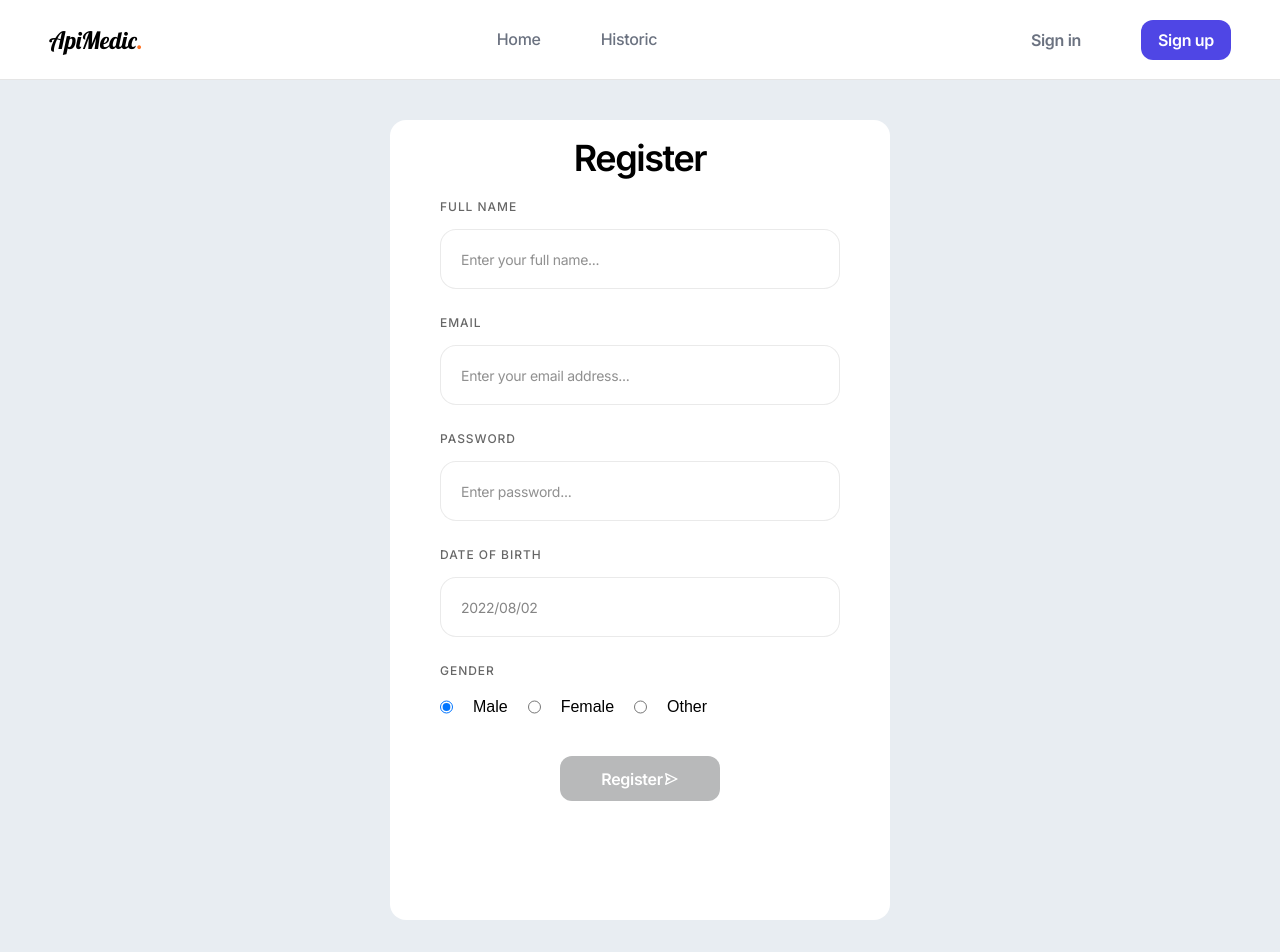
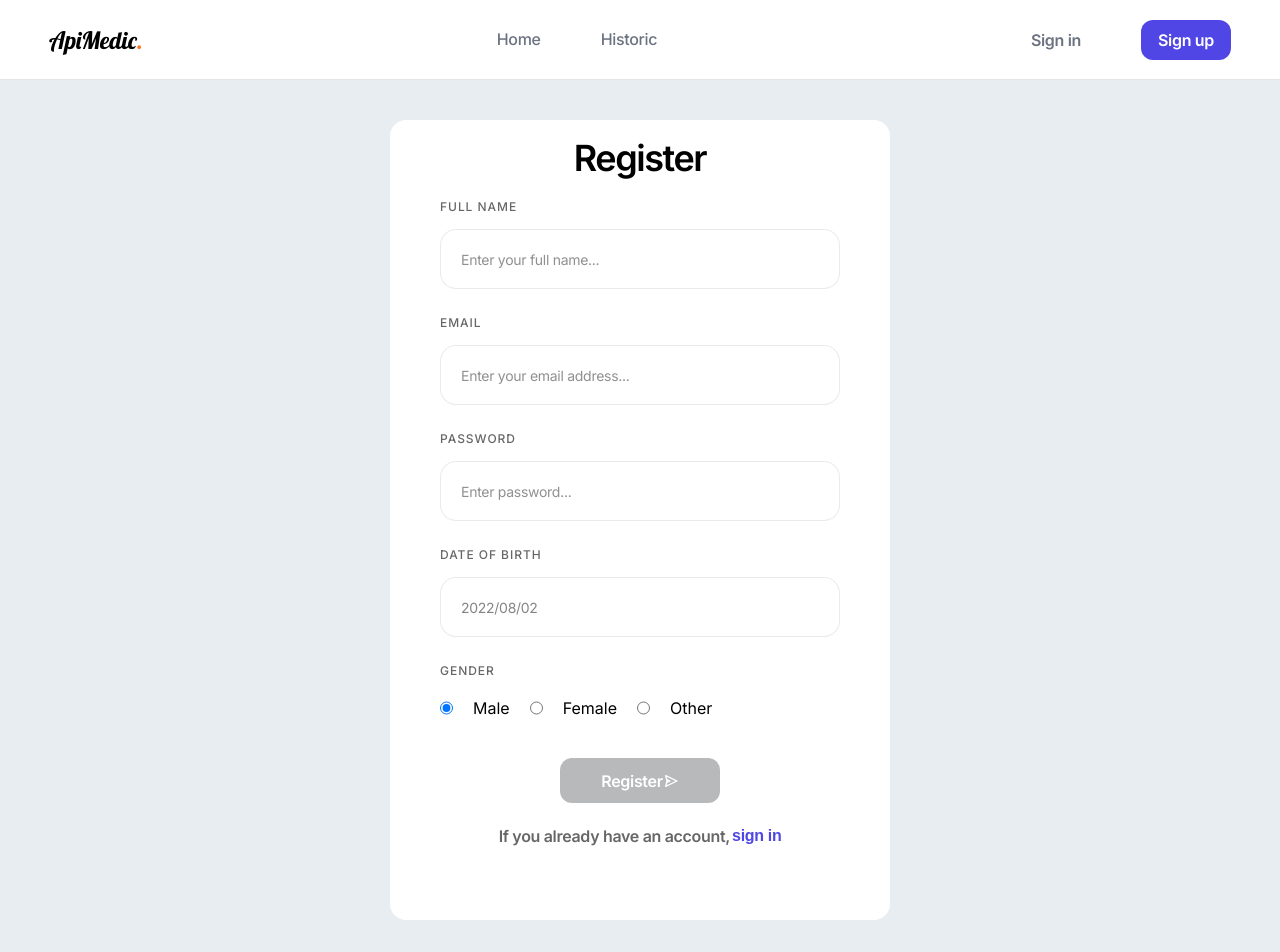
Before and after one commit to joaquinlamela/ApiMedic-Frontend, a React (Create React App) app in the folder api-medic/: page /signup in a window 1280 px wide. Shown: the top 952 px of the page. Built offline with nearby package versions, Linux system fonts and the light colour scheme; a web font is replaced by a local one.

Commit message:
Add link to login in the register form

```diff
--- a/api-medic/src/containers/register/index.jsx
+++ b/api-medic/src/containers/register/index.jsx
@@ -15,6 +15,8 @@ import GenderContainer from "./styles/GenderContainer";
 import Label from "../../components/InputWithLabel/styles/Label";
 import CalendarWithLabel from "../../components/Calendar";
 import Title from "../../components/Title";
+import LinkContainer from "./styles/LinkMessage";
+import { Link } from "react-router-dom";
 
 const Register = () => {
   const [name, setName] = useState("");
@@ -102,6 +104,9 @@ const Register = () => {
         >
           Register <BiSend />
         </Button>
+        <LinkContainer>
+          If you already have an account, <Link to="/login">sign in</Link>
+        </LinkContainer>
       </FormContainer>
     </Container>
   );
--- a/api-medic/src/containers/register/styles/GenderContainer.js
+++ b/api-medic/src/containers/register/styles/GenderContainer.js
@@ -7,6 +7,7 @@ const GenderContainer = styled.div`
   > div {
     display: flex;
     gap: 20px;
+    font-family: "Inter";
   }
 `;
 
--- /dev/null
+++ b/api-medic/src/containers/register/styles/LinkMessage.js
@@ -0,0 +1,25 @@
+import styled from "styled-components";
+import { COLORS } from "../../../utils/colors";
+
+const LinkMessage = styled.span`
+  display: flex;
+  font-family: "Inter";
+  font-weight: 600;
+  font-size: 16px;
+  line-height: 26px;
+  letter-spacing: -0.02em;
+  color: rgba(0, 0, 0, 0.6);
+  a {
+    color: ${COLORS.Violet};
+    text-decoration: none;
+    padding-left: 2px;
+
+    :hover {
+      color: ${COLORS.DarkViolet};
+    }
+  }
+  margin-top: 20px;
+  text-align: center;
+`;
+
+export default LinkMessage;
```
